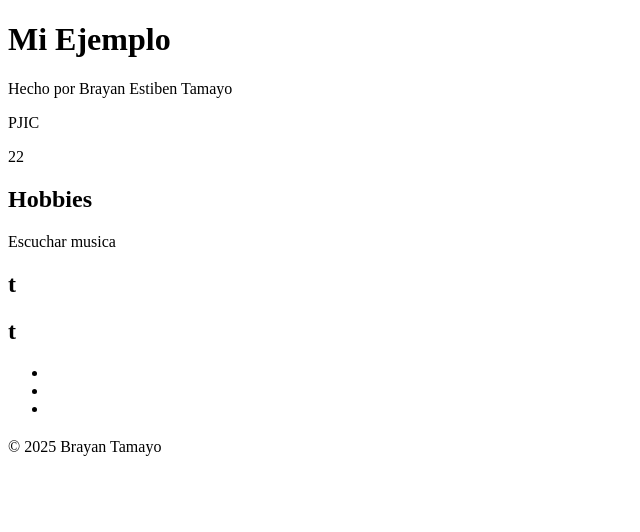
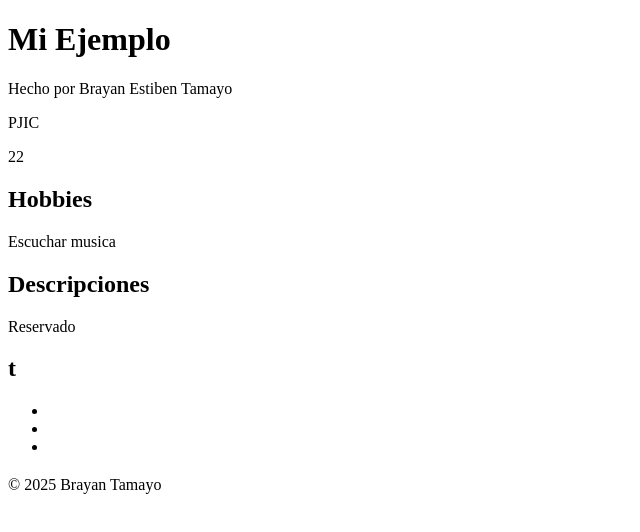
Before and after one commit to Brayan-T/RepoEjem, a plain HTML site: page index.html in a window 1280 px wide. Shown: the whole page, without its empty margins (0-640 px from the left). Drawn offline with Linux system fonts and the light colour scheme.

Commit message:
V7
Descripcion

```diff
--- a/index.html
+++ b/index.html
@@ -19,8 +19,8 @@
   </section>
 
   <section>
-    <h2>t</h2>
-    <p></p>
+    <h2>Descripciones</h2>
+    <p>Reservado</p>
   </section>
 
   <section>
```
